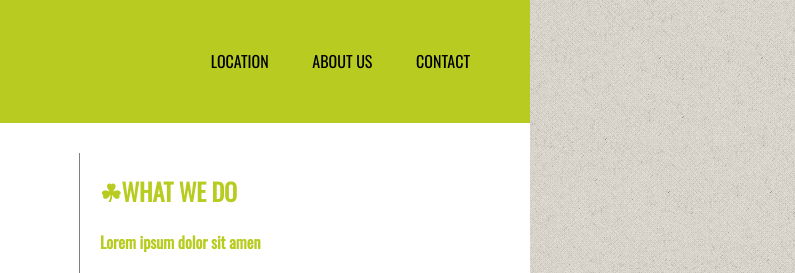
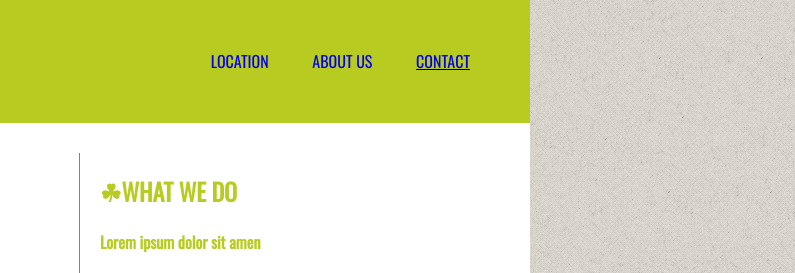
Before and after one commit to ZivilePilka/officepage, a plain HTML site: page index.html in a window 1280 px wide. Shown: the top 273 px of the page, 485-1280 px from the left. Drawn offline with nearby package versions, Linux system fonts and the light colour scheme.

Commit message:
2++ versija
Sujungti 2 puslapiai (index.html ir contact.html)

```diff
--- a/css/style.css
+++ b/css/style.css
@@ -36,6 +36,10 @@ ul {
   display: inline;
   text-transform: uppercase;
   padding: 0 20px;
+}
+
+a {
+  text-decoration: none;
 }
 
 .content {
@@ -132,3 +136,7 @@ li.contacts {
   width: 100%;
   height: 100%;
 }
+
+#link {
+  text-decoration: underline;
+}
--- a/index.html
+++ b/index.html
@@ -11,9 +11,9 @@
       <img class="logo left" src="img/logo.png" alt="green office logo">
       <nav class="menu right">
         <ul>
-          <li>Location</li>
-          <li>About us</li>
-          <li>Contact</li>
+          <li><a href=#>Location</a></li>
+          <li><a href=#>About us</a></li>
+          <li id="link"><a href="contact.html" target="_blank">Contact</a></li>
         </ul>
       </nav>
     </header>
```
